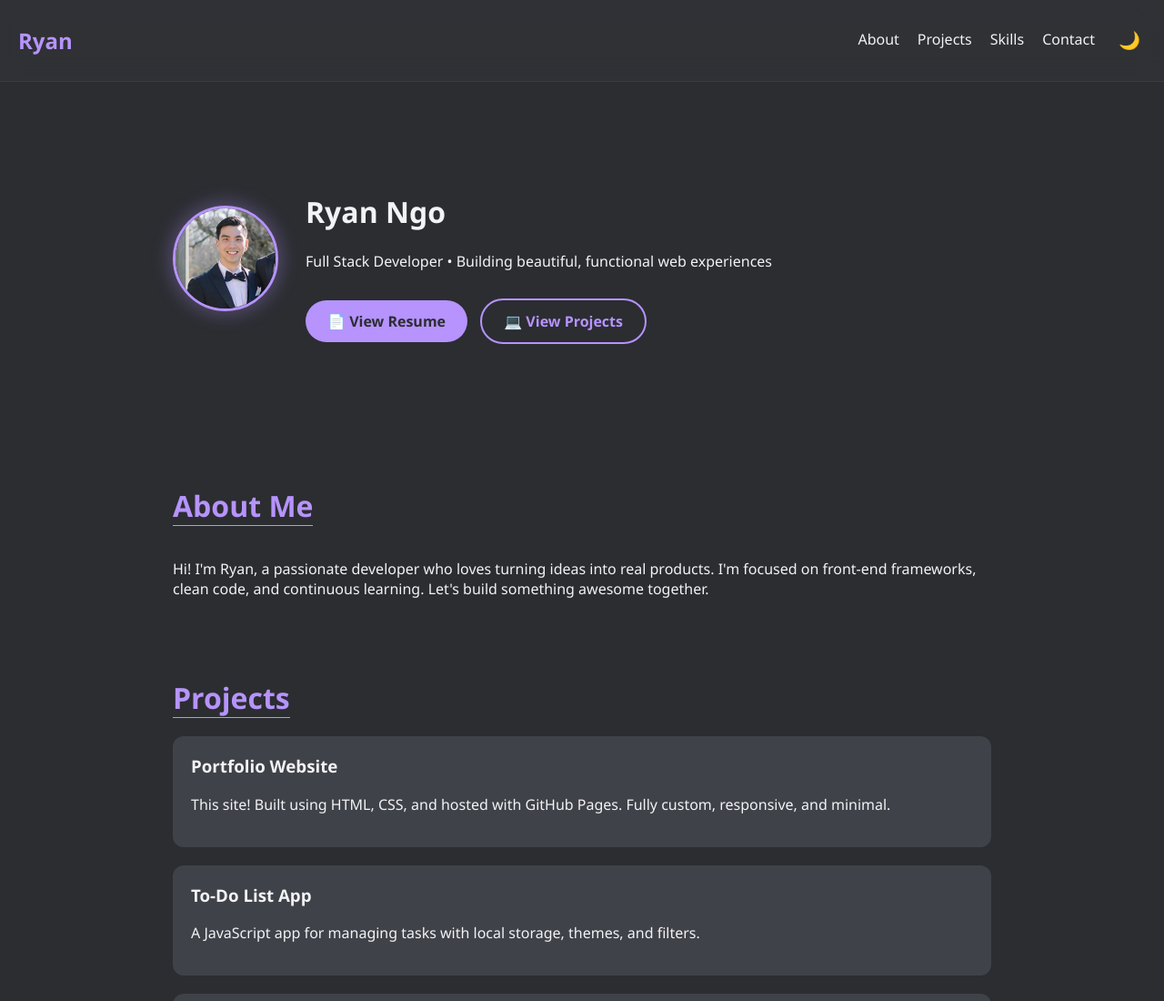
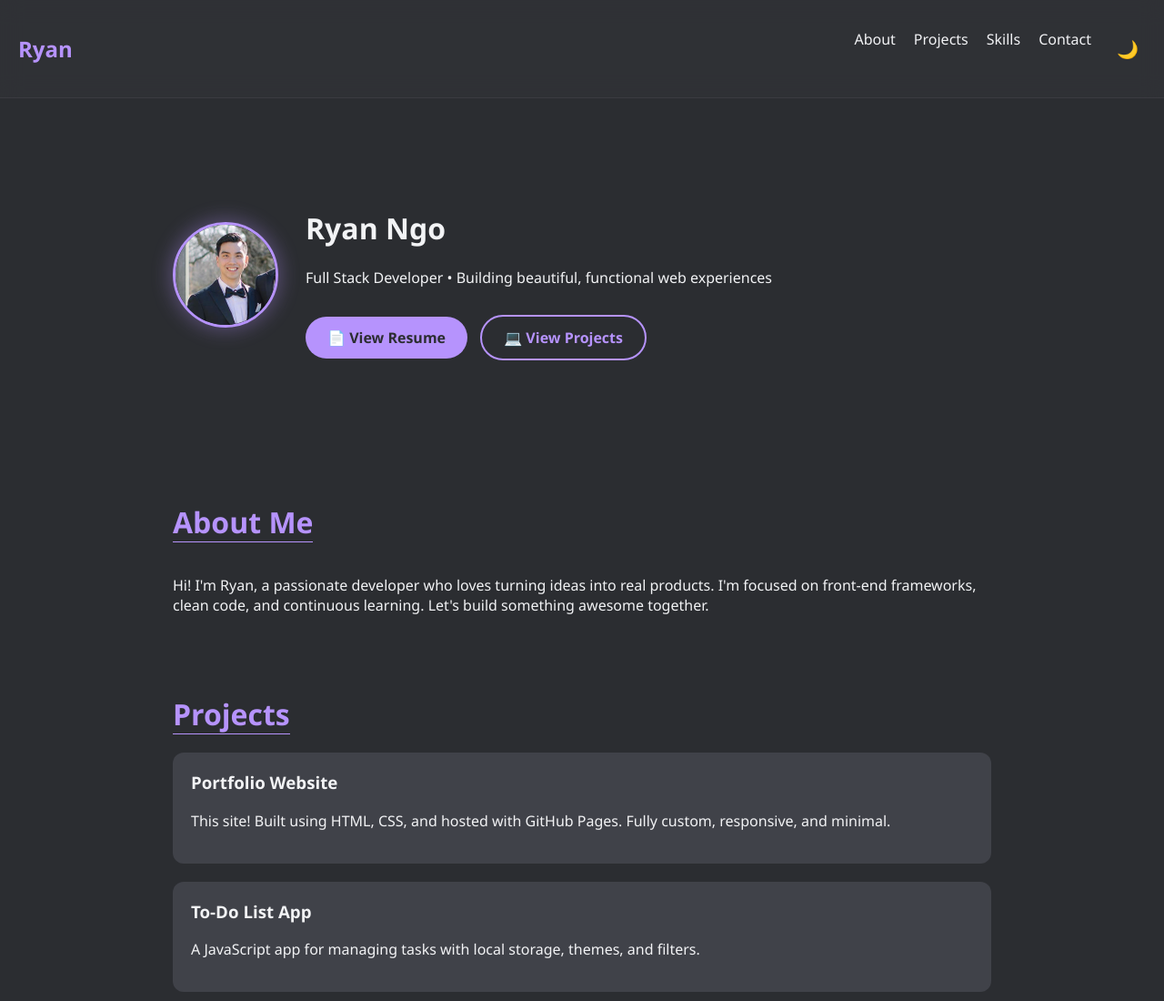
Before and after one commit to iamRyanNgo/my-coding-journey, a plain HTML site: page index.html in a window 1280 px wide. Shown: the top 1100 px of the page at 91% size. Drawn offline with Linux system fonts and the light colour scheme.

Commit message:
Update style.css

```diff
--- a/style.css
+++ b/style.css
@@ -271,3 +271,21 @@ section h2 {
     transform: translateY(0);
   }
 }
+#theme-toggle {
+  background: none;
+  border: none;
+  color: var(--text);
+  font-size: 1.2rem;
+  cursor: pointer;
+  padding: 8px;
+  transition: color 0.3s ease;
+}
+
+#theme-toggle:hover {
+  color: var(--lavender);
+}
+
+.nav-links li button {
+  all: unset;
+  cursor: pointer;
+}
```
